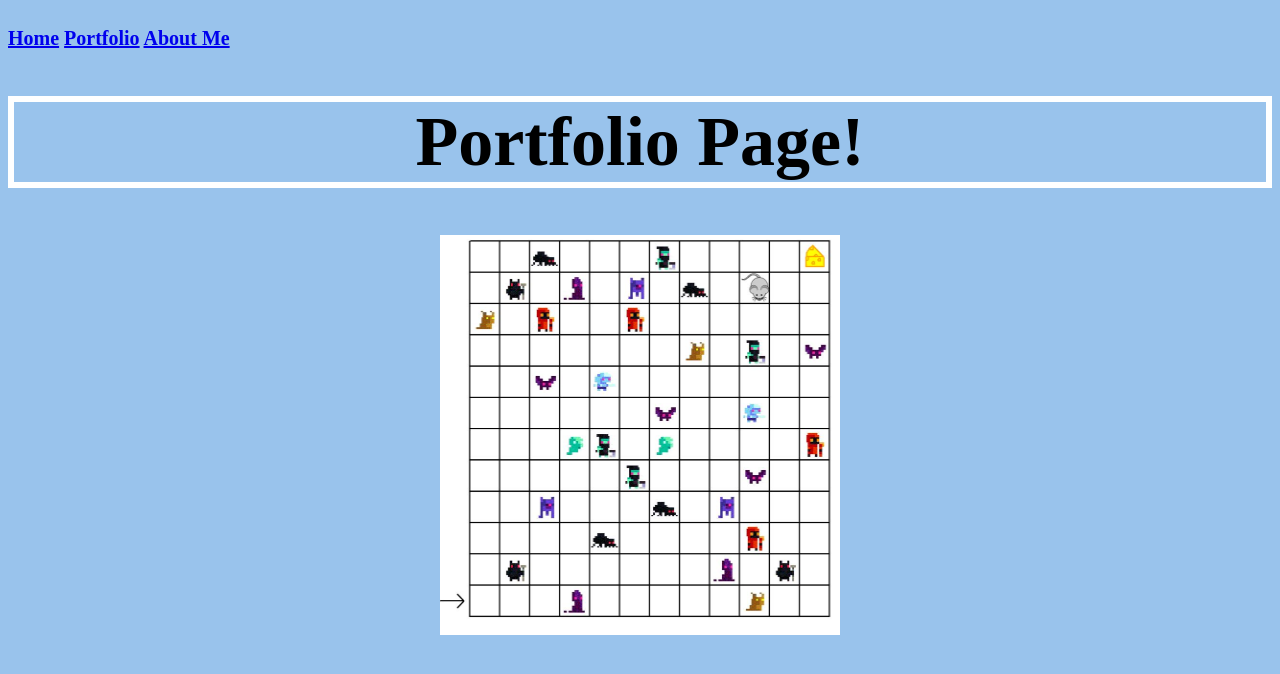
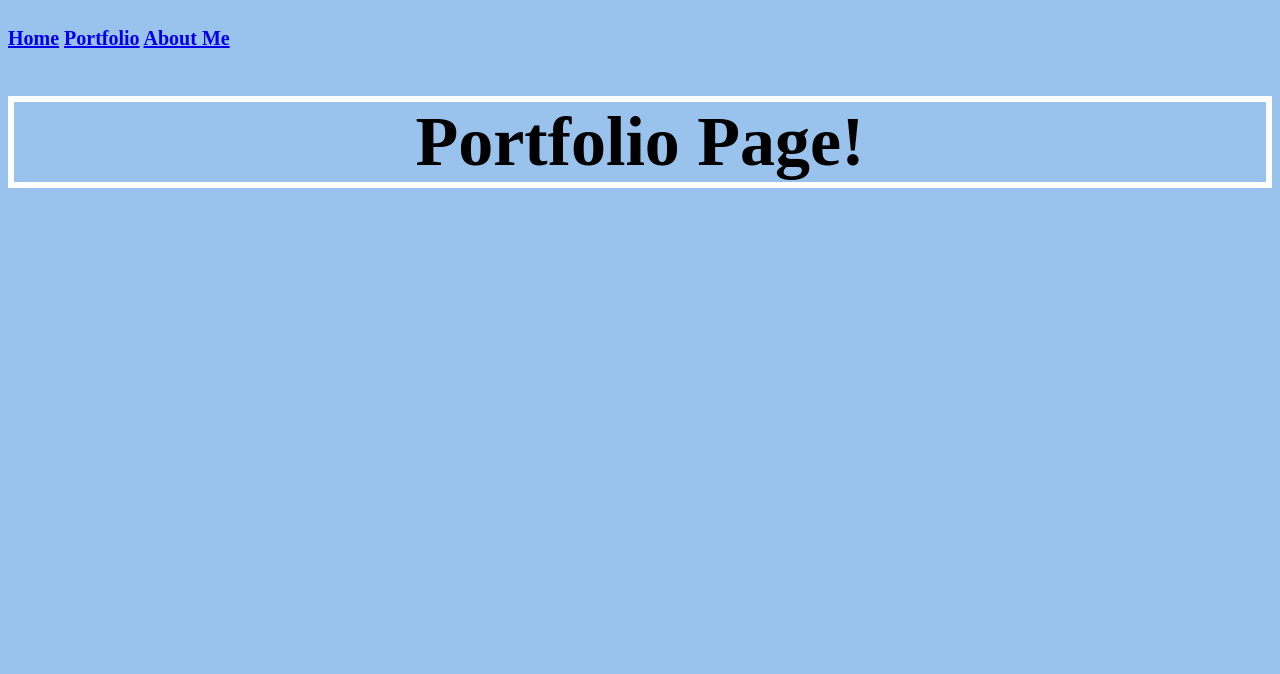
Before and after one commit to Jordanb1515/Jordanb, a plain HTML site: page Website/portfolio.html in a window 1280 px wide. Drawn offline with Linux system fonts and the light colour scheme.

Commit message:
Update portfolio.html

```diff
--- a/Website/portfolio.html
+++ b/Website/portfolio.html
@@ -12,7 +12,6 @@
     </h4>
     <center>
       <h1 style="border:6px solid White;font-family:Brush Script MT;font-size:70px;">Portfolio Page!</h1>
-      <img src="Capture111.JPG" height="400" width="400" alt="Mouse Maze">
     </center>
   </body>
 </html>
```
